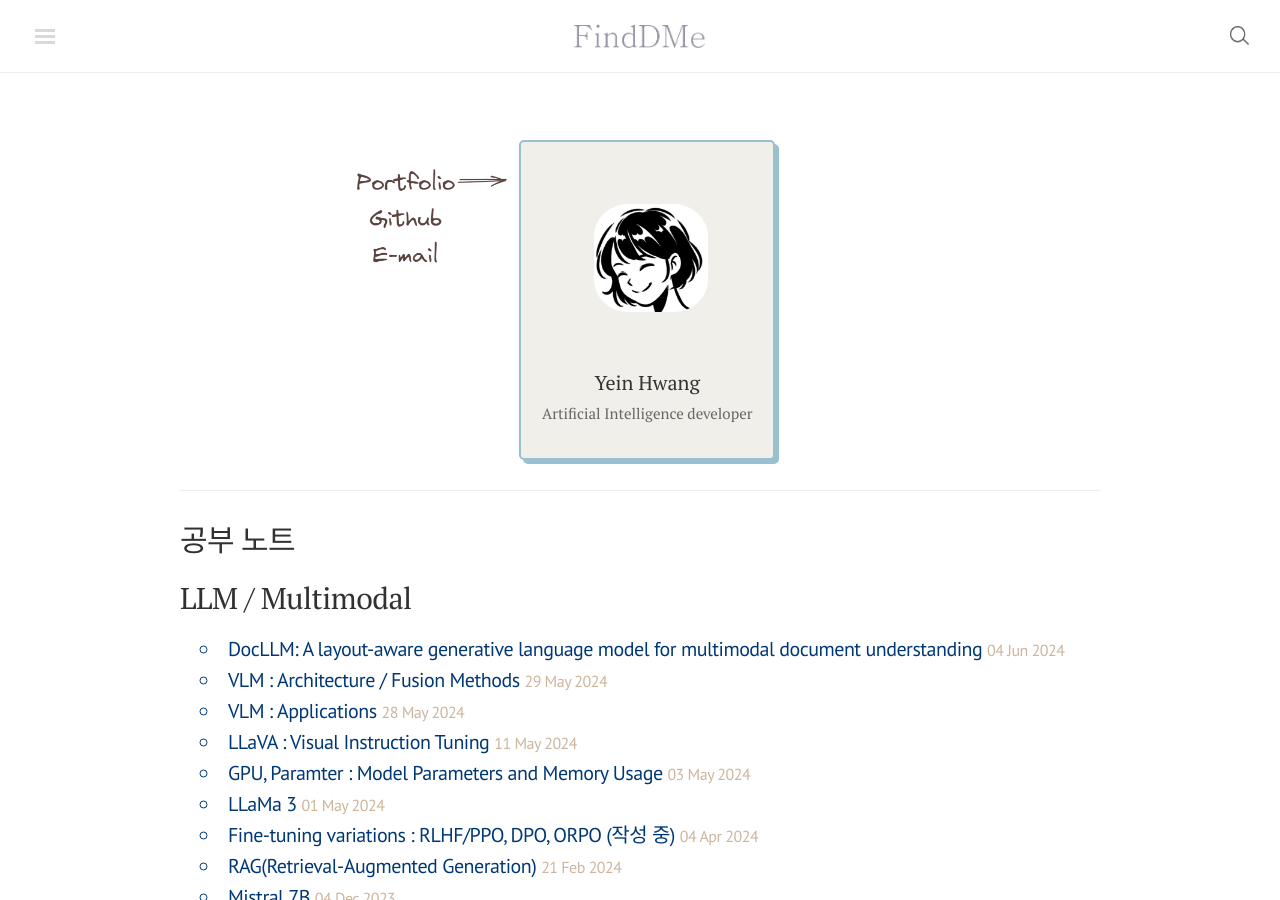
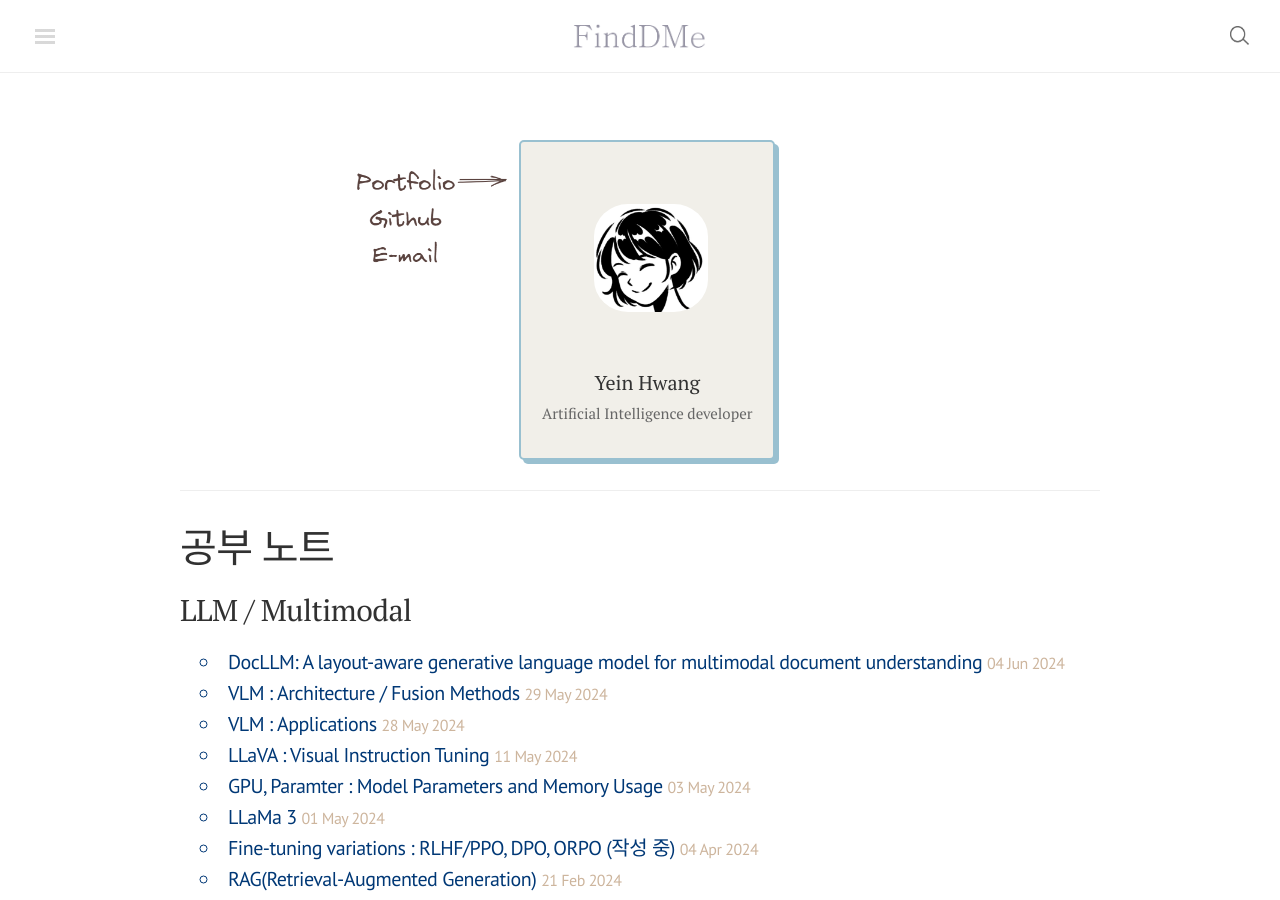
Before and after one commit to finddme/finddme.github.io, a Jekyll site: the page built from index.html, in a window 1280 px wide and 900 px high. Built offline with Jekyll 4.4.1, drawn with Linux system fonts in a browser that asks for light colours; nearby versions of some CDN libraries; comment, search, counter and statistics services are not loaded.

Commit message:
Update index.html

```diff
--- a/index.html
+++ b/index.html
@@ -140,12 +140,10 @@ title:   #Categories Home
 
 <hr/>
 
-<div class="tags-expo">
-  <div class="tags-expo-section">
-    <h2 color="#eee">
+<div class="post-title">
+    <h1>
     공부 노트
-  </h2>
-  </div>
+  </h1>
 </div>
 
 <div class="tags-expo">
```
